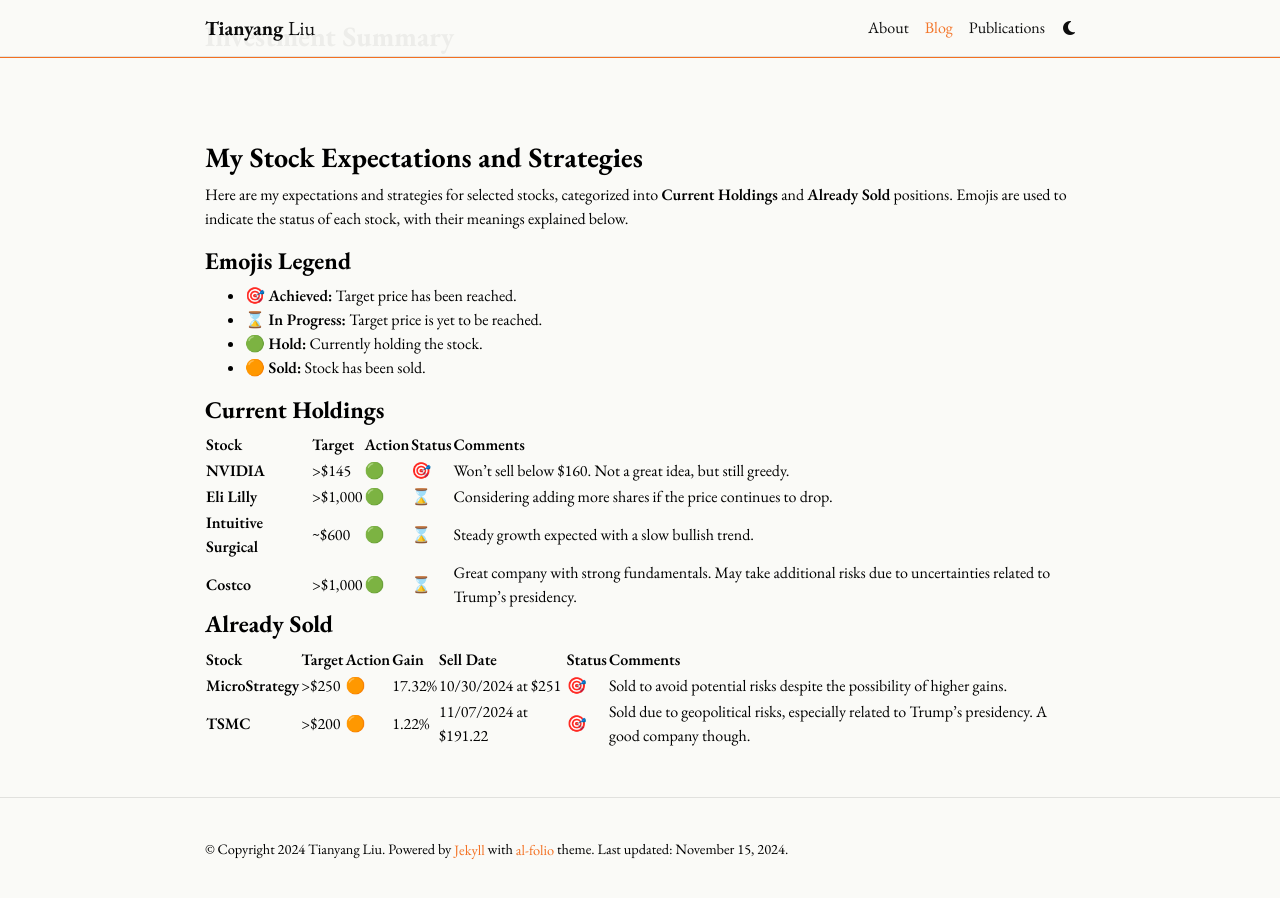
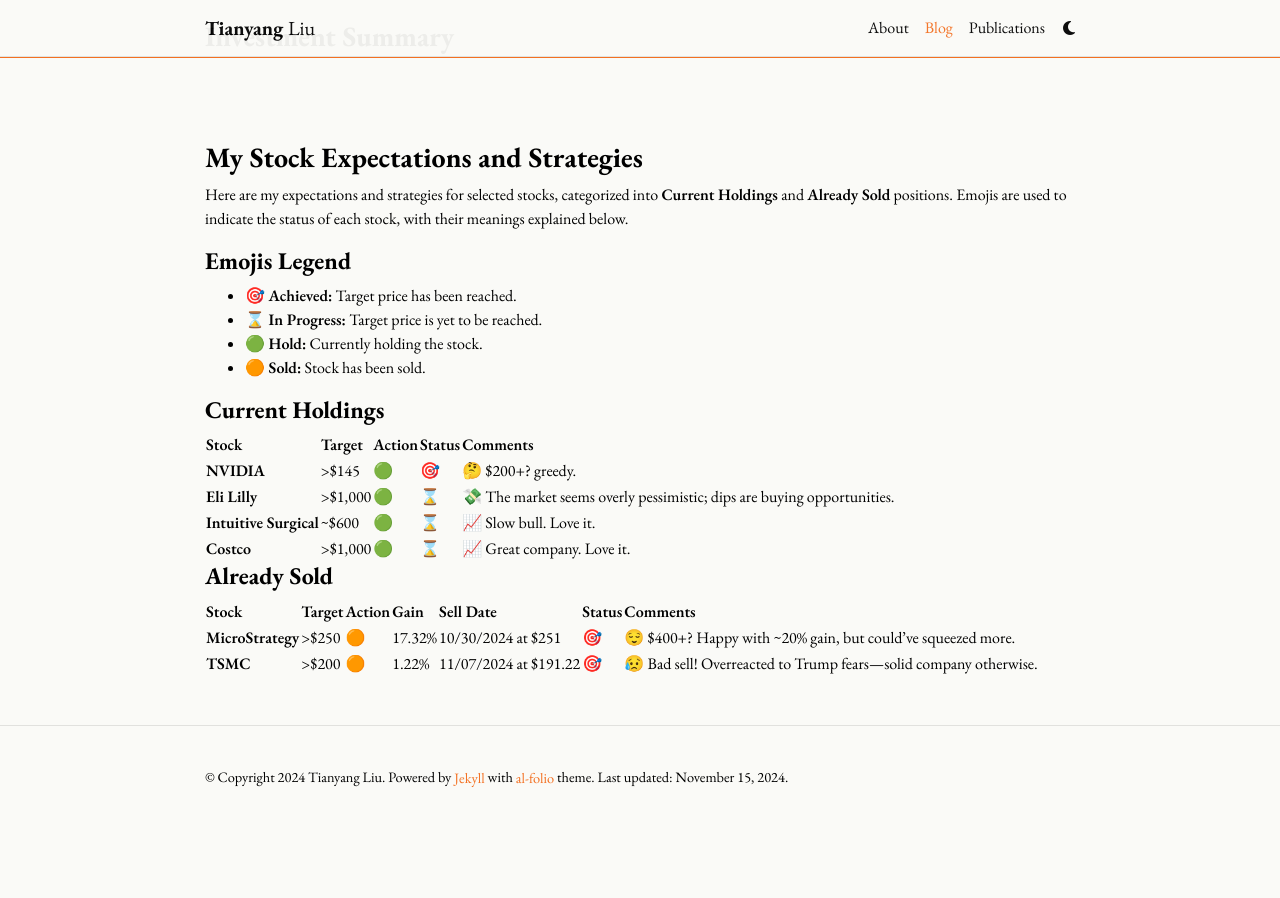
Before and after one commit to Leolty/leolty.github.io, a Jekyll site: the page built from _posts/2024-10-29-stock-holding.md, in a window 1280 px wide and 900 px high, scrolled down 1026 px. Built offline with Jekyll 4.4.1, drawn with Linux system fonts in a browser that asks for light colours; nearby versions of some CDN libraries; comment, search, counter and statistics services are not loaded; a style sheet for code colours, icons or effects is not loaded; after the commit the page ends 1854 px from its top, so only the background shows below that.

Commit message:
⛓️‍💥 Refactor stock expectations and strategies

```diff
--- a/_posts/2024-10-29-stock-holding.md
+++ b/_posts/2024-10-29-stock-holding.md
@@ -572,14 +572,14 @@
 
 | **Stock**                             | **Target** | **Action** | **Status** | **Comments**                                                                                                 |
 |---------------------------------------|------------|------------|------------|--------------------------------------------------------------------------------------------------------------|
-| **NVIDIA**                     | >$145     | 🟢     | 🎯         | Won't sell below $160.  Not a great idea, but still greedy.                                                                                    |
-| **Eli Lilly**                   | >$1,000    | 🟢     | ⌛         | Considering adding more shares if the price continues to drop.                     |
-| **Intuitive Surgical**         | ~$600     | 🟢     | ⌛         | Steady growth expected with a slow bullish trend.                                             |
-| **Costco**                     | >$1,000    | 🟢     | ⌛         | Great company with strong fundamentals. May take additional risks due to uncertainties related to Trump's presidency. |
+| **NVIDIA**                     | >$145     | 🟢     | 🎯         | 🤔 $200+? greedy.                                         |
+| **Eli Lilly**                   | >$1,000    | 🟢     | ⌛         | 💸 The market seems overly pessimistic; dips are buying opportunities.                     |
+| **Intuitive Surgical**         | ~$600     | 🟢     | ⌛         | 📈 Slow bull. Love it.                      |
+| **Costco**                     | >$1,000    | 🟢     | ⌛         | 📈 Great company. Love it. |
 
 #### Already Sold
 
 | **Stock**                                               | **Target** | **Action** | **Gain** | **Sell Date**        | **Status** | **Comments**                                                                                                           |
 |---------------------------------------------------------|------------|------------|----------|----------------------|------------|------------------------------------------------------------------------------------------------------------------------|
-| **MicroStrategy**                                | >$250     | 🟠     | 17.32%   | 10/30/2024 at $251    | 🎯         | Sold to avoid potential risks despite the possibility of higher gains.                                                 |
-| **TSMC**    | >$200     | 🟠     | 1.22%    | 11/07/2024 at $191.22 | 🎯         | Sold due to geopolitical risks, especially related to Trump's presidency. A good company though. |
+| **MicroStrategy**                                | >$250     | 🟠     | 17.32%   | 10/30/2024 at $251    | 🎯         | 😌 $400+? Happy with ~20% gain, but could’ve squeezed more.                      |
+| **TSMC**    | >$200     | 🟠     | 1.22%    | 11/07/2024 at $191.22 | 🎯         | 😥 Bad sell! Overreacted to Trump fears—solid company otherwise.|
```
